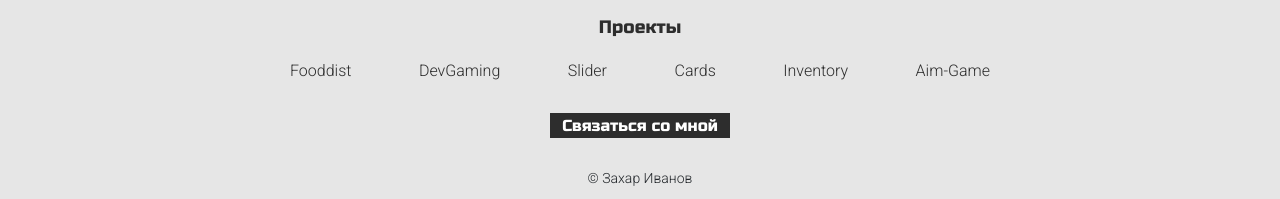
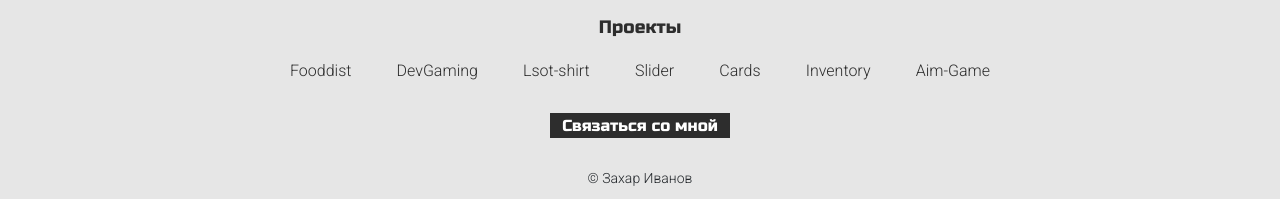
Before and after one commit to IvanovZakhar/portfolio, a plain HTML site: page index.html in a window 1280 px wide. Shown: the part 961-1160 px from the top of the page. Drawn offline with Linux system fonts and the light colour scheme.

Commit message:
update projects

```diff
--- a/index.html
+++ b/index.html
@@ -120,6 +120,9 @@
                     <a href="https://ivanovzakhar.github.io/devGaming/" target="_ blank" class="card">
                         DevGaming
                     </a>
+                    <a href="https://ivanovzakhar.github.io/lsot-shirt/" target="_ blank" class="card">
+                        Lsot-shirt
+                    </a>
                     <a href="https://ivanovzakhar.github.io/slider-sources/" target="_ blank" class="card">
                         Slider
                     </a>
```
